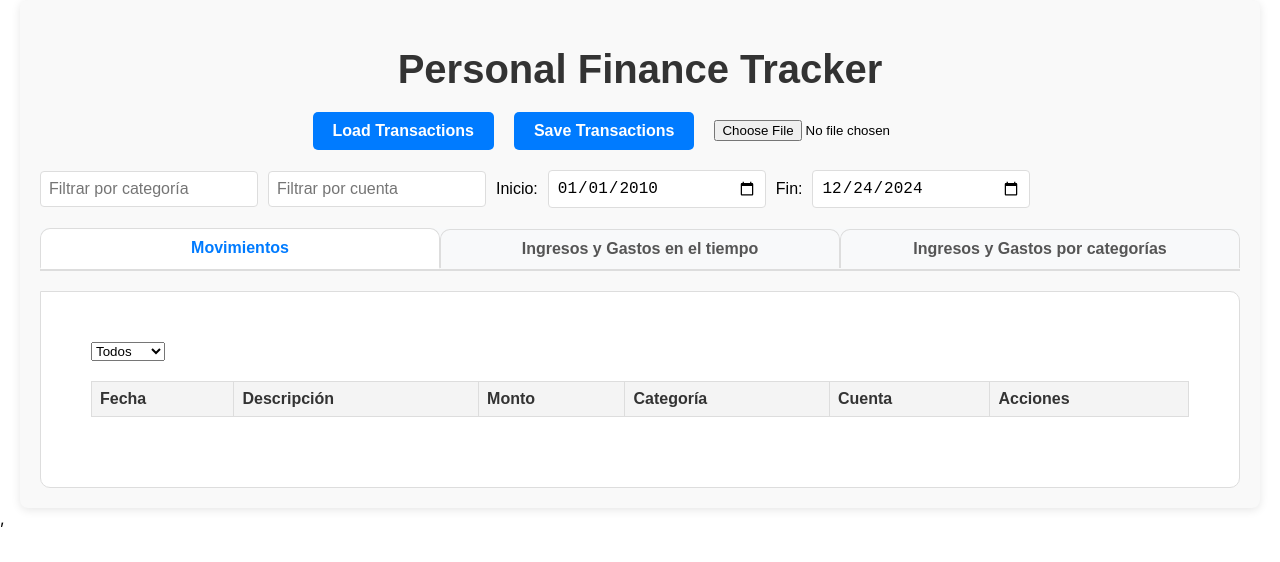
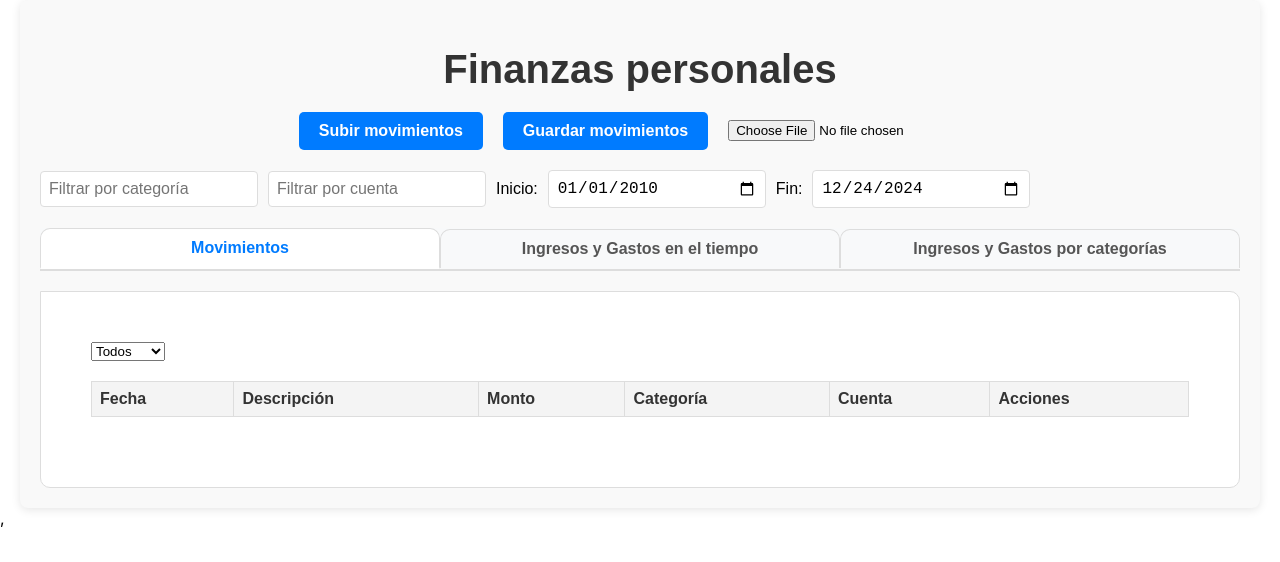
Before and after one commit to dan323/fintracker, a React (Create React App) app: page / in a window 1280 px wide. Shown: the top 562 px of the page. Built offline with nearby package versions, Linux system fonts and the light colour scheme.

Commit message:
Translate to spanish

```diff
--- a/src/App.tsx
+++ b/src/App.tsx
@@ -64,13 +64,13 @@ const App: React.FC = () => {
 
   return (
     <div className="app-container">
-      <h1 className="app-title">Personal Finance Tracker</h1>
+      <h1 className="app-title">Finanzas personales</h1>
       <div className="app-controls">
         <button className="action-button" onClick={loadTransactions}>
-          Load Transactions
+          Subir movimientos
         </button>
         <button className="action-button" onClick={saveTransactions}>
-          Save Transactions
+          Guardar movimientos
         </button>
         <CsvUploader onUpload={handleUpload} />
       </div>
```
Also changed, not shown: 2 other files (tests, documents, lock files or other folders).
